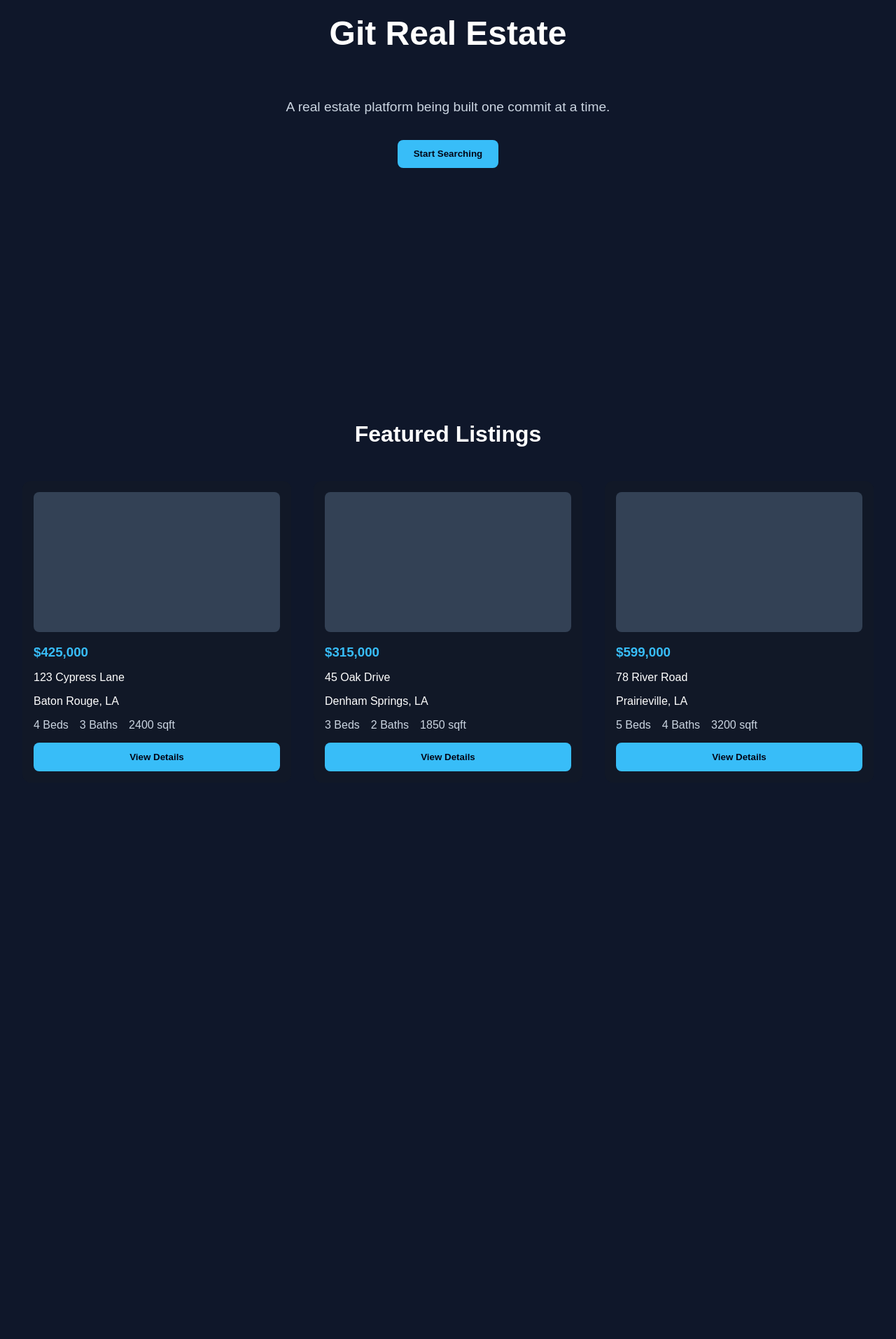
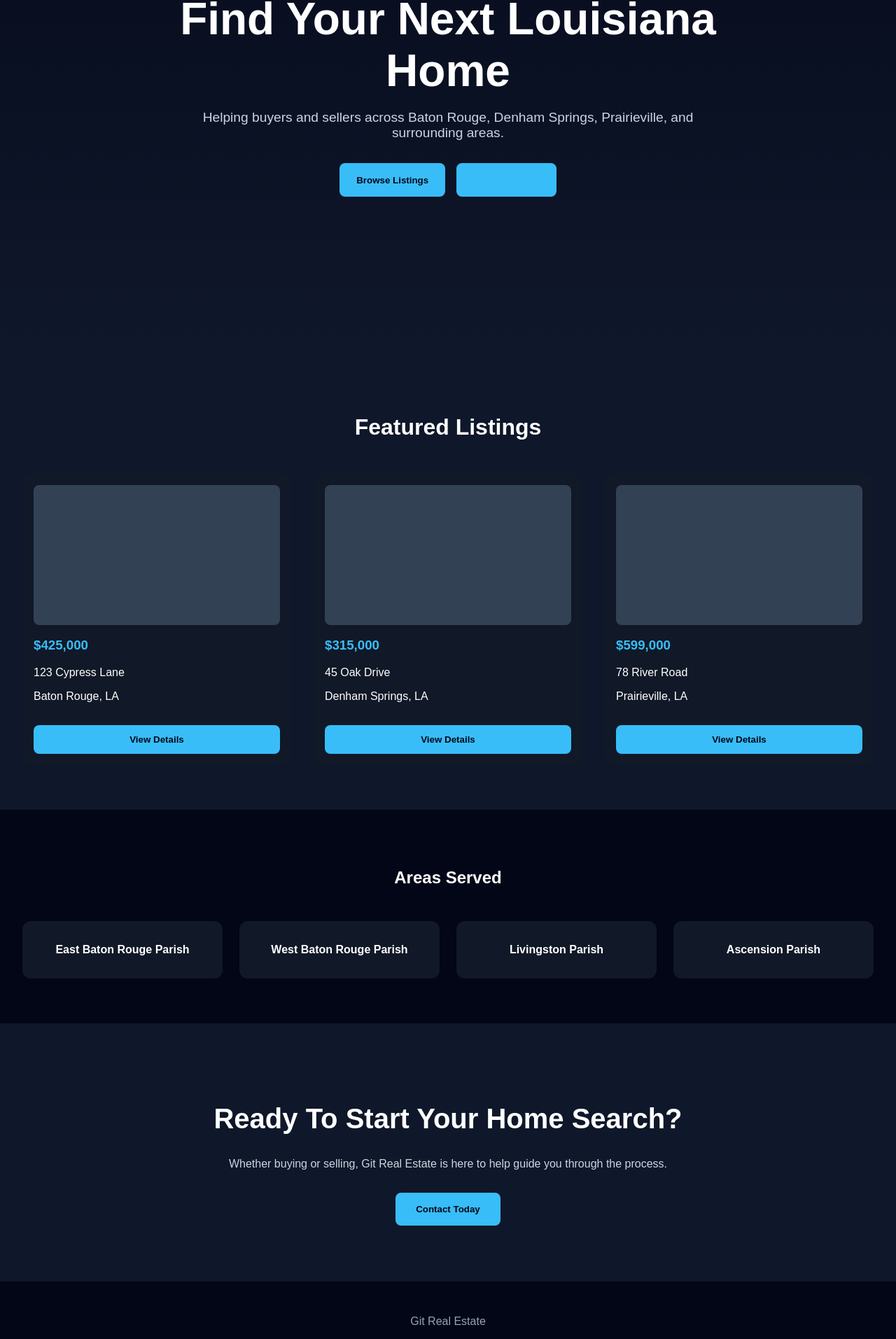
Before and after one commit to ellene-broome/gitRealEstate, a React (Vite) app: page / in a window 1280 px wide. Shown: the part 353-2266 px from the top of the page at 70% size. Before the commit the page ends 1535 px from the top, so only its background shows below. Built offline with nearby package versions, Linux system fonts and the light colour scheme.

Commit message:
Build professional homepage layout

```diff
--- a/src/App.jsx
+++ b/src/App.jsx
@@ -4,27 +4,18 @@ const listings = [
     price: "$425,000",
     address: "123 Cypress Lane",
     city: "Baton Rouge, LA",
-    beds: 4,
-    baths: 3,
-    sqft: 2400,
   },
   {
     id: 2,
     price: "$315,000",
     address: "45 Oak Drive",
     city: "Denham Springs, LA",
-    beds: 3,
-    baths: 2,
-    sqft: 1850,
   },
   {
     id: 3,
     price: "$599,000",
     address: "78 River Road",
     city: "Prairieville, LA",
-    beds: 5,
-    baths: 4,
-    sqft: 3200,
   },
 ];
 
@@ -39,15 +30,26 @@ function App() {
           <a href="#listings">Listings</a>
           <a href="#buyers">Buyers</a>
           <a href="#sellers">Sellers</a>
+          <a href="#areas">Areas</a>
           <a href="#contact">Contact</a>
         </nav>
       </header>
 
-      <main id="home" className="hero">
-        <h1>Git Real Estate</h1>
-        <p>A real estate platform being built one commit at a time.</p>
-        <button>Start Searching</button>
-      </main>
+      <section className="hero">
+        <div className="hero-overlay">
+          <h1>Find Your Next Louisiana Home</h1>
+
+          <p>
+            Helping buyers and sellers across Baton Rouge, Denham Springs,
+            Prairieville, and surrounding areas.
+          </p>
+
+          <div className="hero-buttons">
+            <button>Browse Listings</button>
+            <button className="secondary-button">Contact Agent</button>
+          </div>
+        </div>
+      </section>
 
       <section id="listings" className="listings-section">
         <h2>Featured Listings</h2>
@@ -63,17 +65,42 @@ function App() {
 
               <p>{listing.city}</p>
 
-              <div className="listing-details">
-                <span>{listing.beds} Beds</span>
-                <span>{listing.baths} Baths</span>
-                <span>{listing.sqft} sqft</span>
-              </div>
-
               <button>View Details</button>
             </div>
           ))}
         </div>
       </section>
+
+      <section id="areas" className="areas-section">
+        <h2>Areas Served</h2>
+
+        <div className="areas-grid">
+        <div className="area-card">East Baton Rouge Parish</div>
+        <div className="area-card">West Baton Rouge Parish</div>
+        <div className="area-card">Livingston Parish</div>
+        <div className="area-card">Ascension Parish</div>
+        </div>
+      </section>
+
+      <section id="contact" className="contact-section">
+        <h2>Ready To Start Your Home Search?</h2>
+
+        <p>
+          Whether buying or selling, Git Real Estate is here to help guide you
+          through the process.
+        </p>
+
+        <button>Contact Today</button>
+      </section>
+
+      <footer className="footer">
+        <p>Git Real Estate</p>
+
+        <p>
+          Equal Housing Opportunity • Licensed in Louisiana • Brokerage
+          information coming soon
+        </p>
+      </footer>
     </>
   );
 }
--- a/src/index.css
+++ b/src/index.css
@@ -4,6 +4,8 @@ body {
   background-color: #0f172a;
   color: white;
 }
+
+/* NAVBAR */
 
 .navbar {
   height: 70px;
@@ -12,6 +14,8 @@ body {
   display: flex;
   justify-content: space-between;
   align-items: center;
+  position: sticky;
+  top: 0;
 }
 
 .logo {
@@ -35,28 +39,44 @@ body {
   color: #38bdf8;
 }
 
+/* HERO */
+
 .hero {
-  min-height: calc(100vh - 70px);
+  min-height: 90vh;
+  background: linear-gradient(
+    rgba(2, 6, 23, 0.75),
+    rgba(15, 23, 42, 0.9)
+  );
   display: flex;
-  flex-direction: column;
   justify-content: center;
   align-items: center;
-  gap: 1rem;
   text-align: center;
   padding: 2rem;
 }
 
+.hero-overlay {
+  max-width: 800px;
+}
+
 .hero h1 {
-  font-size: 3rem;
+  font-size: 4rem;
+  margin-bottom: 1rem;
 }
 
 .hero p {
   font-size: 1.2rem;
   color: #cbd5e1;
+  margin-bottom: 2rem;
+}
+
+.hero-buttons {
+  display: flex;
+  justify-content: center;
+  gap: 1rem;
 }
 
 .hero button {
-  padding: 0.8rem 1.4rem;
+  padding: 0.9rem 1.5rem;
   border: none;
   border-radius: 8px;
   background-color: #38bdf8;
@@ -64,6 +84,15 @@ body {
   font-weight: bold;
   cursor: pointer;
 }
+
+.secondary-button {
+  background-color: transparent;
+  border: 2px solid #38bdf8 !important;
+  color: #38bdf8 !important;
+}
+
+/* LISTINGS */
+
 .listings-section {
   padding: 4rem 2rem;
 }
@@ -96,18 +125,11 @@ body {
 
 .listing-card h3 {
   color: #38bdf8;
-  margin-bottom: 0.5rem;
-}
-
-.listing-details {
-  display: flex;
-  gap: 1rem;
-  margin: 1rem 0;
-  color: #cbd5e1;
 }
 
 .listing-card button {
   width: 100%;
+  margin-top: 1rem;
   padding: 0.8rem;
   border: none;
   border-radius: 8px;
@@ -116,3 +138,89 @@ body {
   font-weight: bold;
   cursor: pointer;
 }
+
+/* AREAS */
+
+.areas-section {
+  padding: 4rem 2rem;
+  background-color: #020617;
+}
+
+.areas-section h2 {
+  text-align: center;
+  margin-bottom: 3rem;
+}
+
+.areas-grid {
+  display: grid;
+  grid-template-columns: repeat(auto-fit, minmax(200px, 1fr));
+  gap: 1.5rem;
+}
+
+.area-card {
+  background-color: #111827;
+  padding: 2rem;
+  text-align: center;
+  border-radius: 12px;
+  font-weight: bold;
+}
+
+/* CONTACT */
+
+.contact-section {
+  padding: 5rem 2rem;
+  text-align: center;
+}
+
+.contact-section h2 {
+  font-size: 2.5rem;
+}
+
+.contact-section p {
+  max-width: 700px;
+  margin: 1rem auto 2rem;
+  color: #cbd5e1;
+}
+
+.contact-section button {
+  padding: 1rem 1.8rem;
+  border: none;
+  border-radius: 8px;
+  background-color: #38bdf8;
+  color: #020617;
+  font-weight: bold;
+  cursor: pointer;
+}
+
+/* FOOTER */
+
+.footer {
+  background-color: #020617;
+  text-align: center;
+  padding: 2rem;
+  color: #94a3b8;
+}
+
+/* MOBILE */
+
+@media (max-width: 768px) {
+  .navbar {
+    flex-direction: column;
+    height: auto;
+    padding: 1rem;
+    gap: 1rem;
+  }
+
+  .nav-links {
+    flex-wrap: wrap;
+    justify-content: center;
+  }
+
+  .hero h1 {
+    font-size: 2.5rem;
+  }
+
+  .hero-buttons {
+    flex-direction: column;
+  }
+}
```
